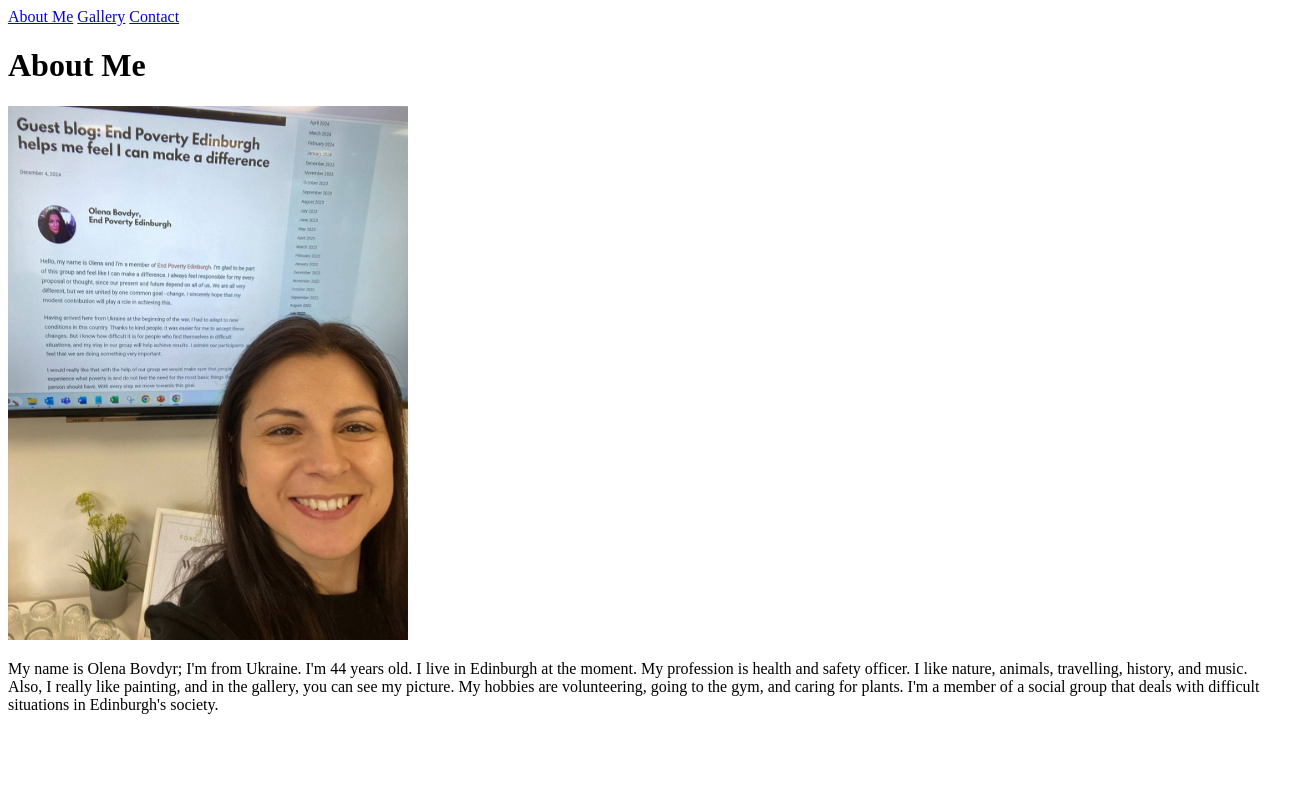
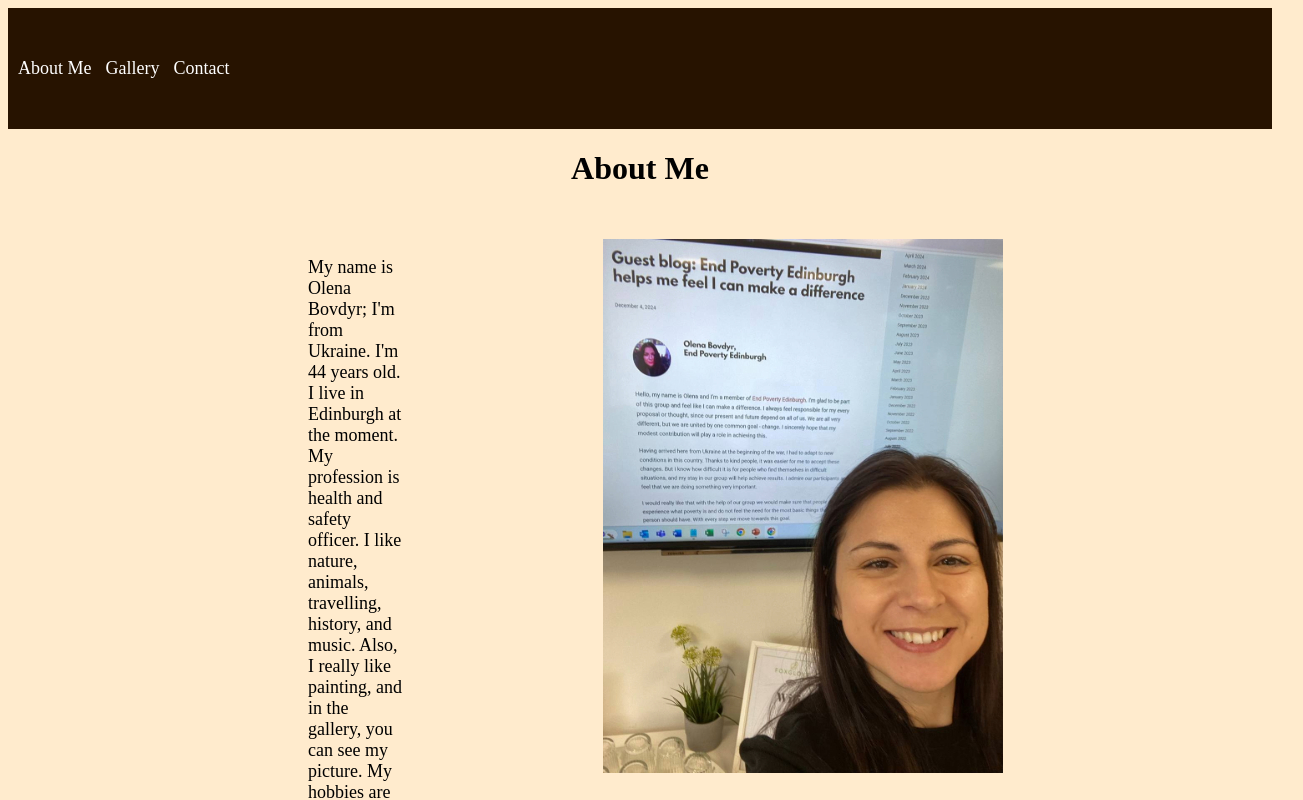
Before and after one commit to Olena-Bovdyr/QA_Manual, a plain HTML site: page About_Me/index.html in a window 1280 px wide. Shown: the top 800 px of the page, 1303 px wide, since content can reach past the window. Drawn offline with Linux system fonts and the light colour scheme.

Commit message:
Styles added to the website

```diff
--- /dev/null
+++ b/About_Me/css/styles.css
@@ -0,0 +1,75 @@
+
+h1{
+    text-align: center;
+
+}
+
+p, ul, li{
+    font-size: large;
+}
+
+body{
+
+ background-color: #ffebcd;
+
+}
+
+
+.navigation{
+
+padding-top: 50px;
+padding-bottom: 50px;
+width: 100%;
+background-color: #271300;
+
+a{
+    color: white;
+    text-decoration: none;
+    padding-left: 10px;
+    font-size: large;
+}
+
+}
+
+
+
+
+.row{
+    display: flex;
+}
+
+.home_img{
+
+    width: 50%;
+    padding-right: 300px;
+    padding-left: 100px;
+
+    margin-top: 30px;
+    margin-bottom: 30px;
+
+}
+
+.home_text{
+
+    width: 50%;
+    padding-right: 100px;
+    padding-left: 300px;
+
+    margin-top: 30px;
+    margin-bottom: 30px;
+
+}
+
+
+
+.align_center{
+
+    display: flex;
+    justify-content: center;
+
+}
+
+
+.space_between_images{
+    padding: 50px;
+}
--- a/About_Me/index.html
+++ b/About_Me/index.html
@@ -4,29 +4,35 @@
     <meta charset="UTF-8">
     <meta name="viewport" content="width=device-width, initial-scale=1.0">
     <title>Home</title>
+    <link rel="stylesheet" href="./css/styles.css">
+
 </head>
 <body>
 
-      <div>
+      <div class="navigation">
         <top><a href="#">About Me</a></top>
         <top><a href="./pages/gallery.html">Gallery</a></top>
         <top><a href="./pages/contact.html">Contact</a></top>
       </div>
 
 
-<h1>About Me</h1>
+<h1 class="text_align_center" >About Me</h1>
+<div class="row">
 
-
-<img src="./photo/my_photo.jpg" alt="Photo of me">
-
+<div class="home_text">
 <p>My name is Olena Bovdyr; I'm from Ukraine. I'm 44 years old. I live in Edinburgh at the moment.
 My profession is health and safety officer. I like nature, animals, travelling, history, and music.
 Also, I really like painting, and in the gallery, you can see my picture.
 My hobbies are volunteering, going to the gym, and caring for plants.
 I'm a member of a social group that deals with difficult situations in Edinburgh's society.
 </p>
+</div>
 
+<div class="home_img">
+  <img src="./photo/my_photo.jpg" alt="Photo of me">
+  </div>
 
+</div>
 
 
 
```
Also changed, not shown: About_Me/pages/contact.html (+3 -1 lines), About_Me/pages/gallery.html (+8 -6 lines).
